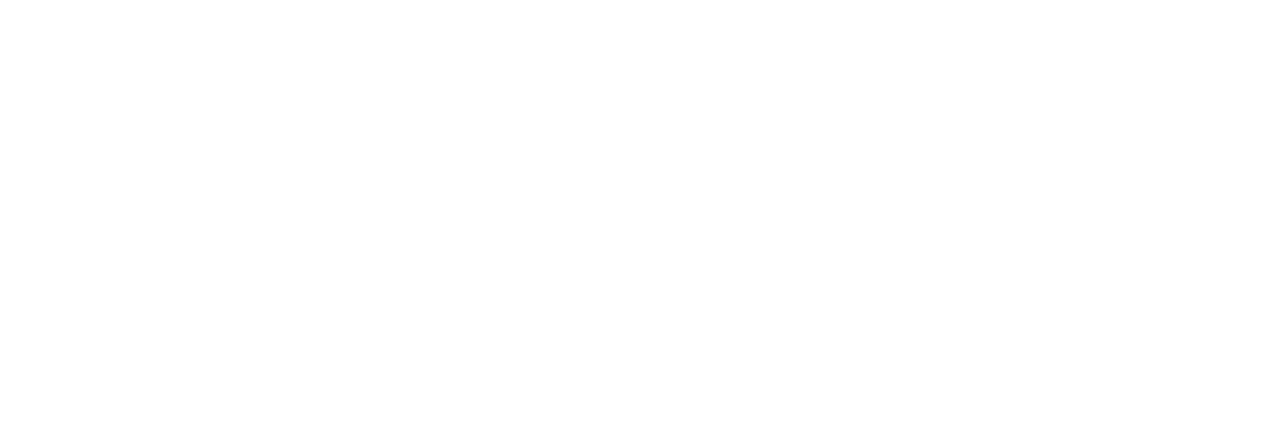
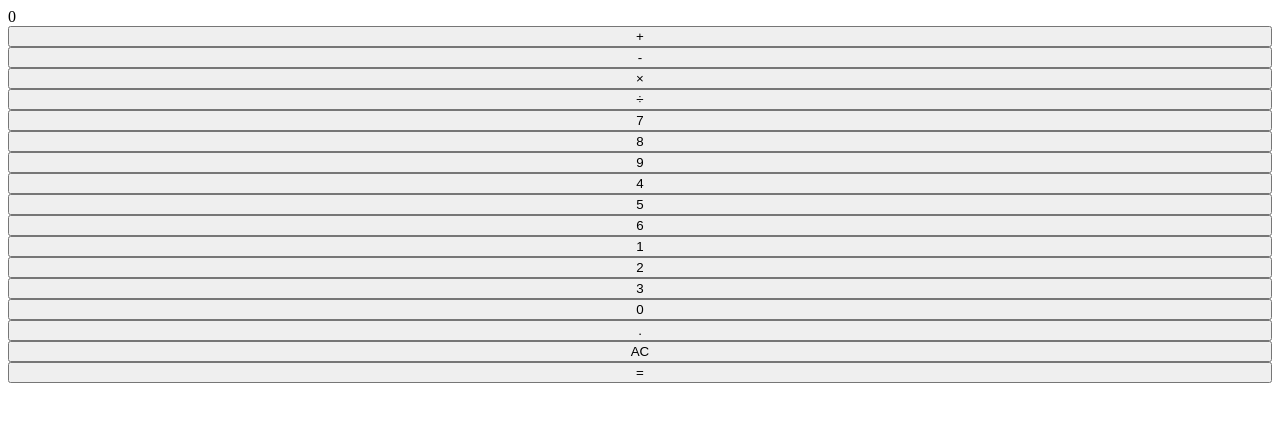
Before and after one commit to ggatling/js-calculator, a plain HTML site: page index.html in a window 1280 px wide. Drawn offline with Linux system fonts and the light colour scheme.

Commit message:
Added buttons and started on event listener for buttons

```diff
--- a/index.html
+++ b/index.html
@@ -6,7 +6,29 @@
     <title>JavaScript Calculator</title>
   </head>
   <body>
+    <div class="calculator">
+      <div class="calc_display">0</div>
+      <div class="calc_keys">
+        <button class="key_operator" data-action="add">+</button>
+        <button class="key_operator" data-action="subtract">-</button>
+        <button class="key_operator" data-action="add">&times;</button>
+        <button class="key_operator" data-action="add">÷</button>
+        <button>7</button>
+        <button>8</button>
+        <button>9</button>
+        <button>4</button>
+        <button>5</button>
+        <button>6</button>
+        <button>1</button>
+        <button>2</button>
+        <button>3</button>
+        <button>0</button>
+        <button data-action="decimal">.</button>
+        <button data-action="clear">AC</button>
+        <button class="key_equals" data-action="calculate">=</button>
+      </div>
 
+    </div>
     <script src="main.js"> </script>
   </body>
 </html>
--- a/main.js
+++ b/main.js
@@ -0,0 +1,22 @@
+const calculator = document.querySelector('.calculator')
+const keys = calculator.querySelector('.calc_keys')
+
+keys.addEventListener('click', e=>{
+  if(e.target.matches('button')){
+    const key = e.target
+    const action = key.dataset.action
+
+    if(!action){
+      console.log('number key!')
+    }
+    if(
+      action === 'add' ||
+      action === 'subtract'||
+      action === 'multiply' ||
+      action === 'divide'
+    ){
+      console.log('operator key!')
+    }
+  }
+
+})
--- a/style.css
+++ b/style.css
@@ -0,0 +1,3 @@
+.calc_keys {
+  display: grid;
+}
```
